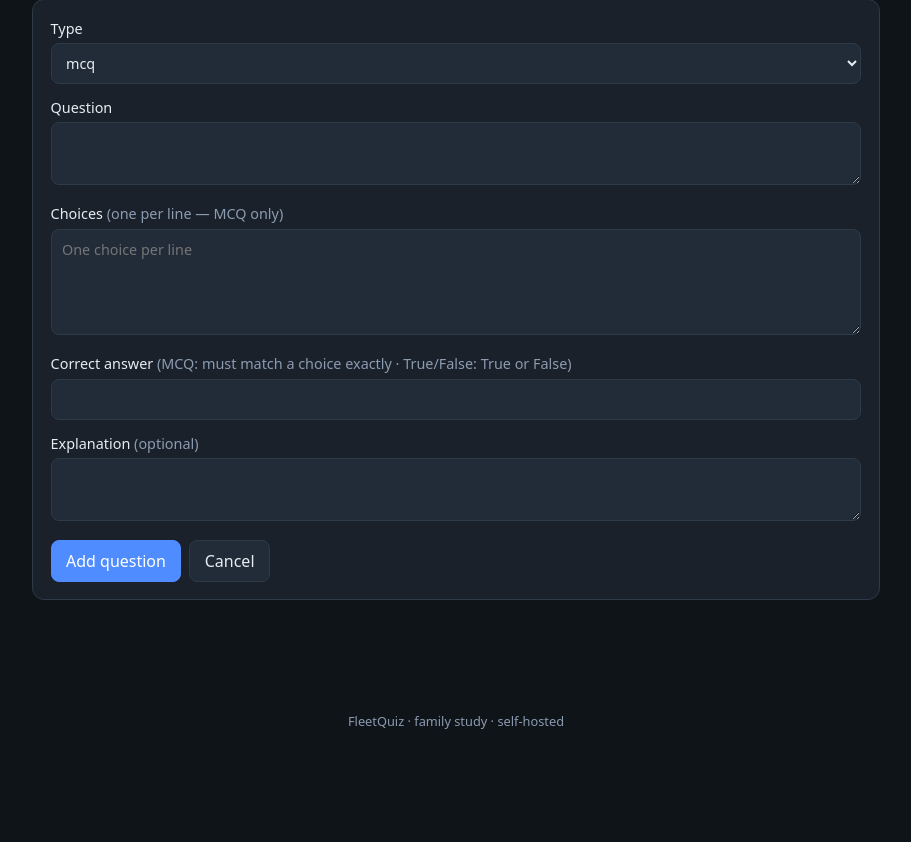
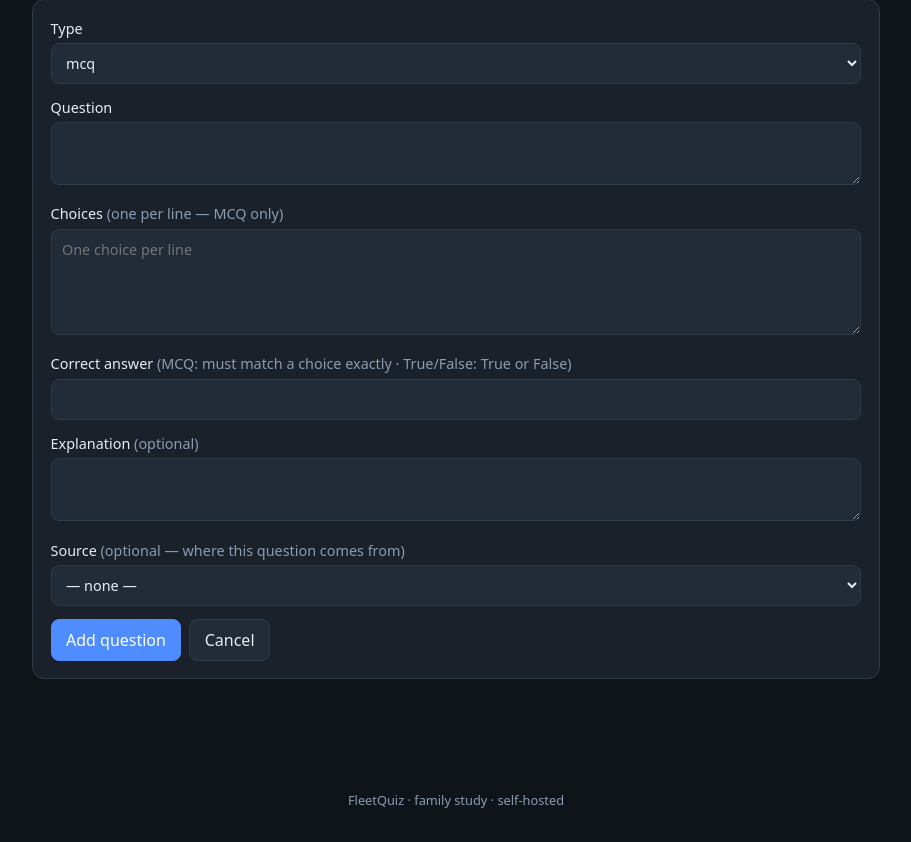
Before and after one commit to bravosierra99/llm_quiz_server, a FastAPI app: template app/templates/question_edit.html in a window 1280 px wide. Shown: the part 178-1020 px from the top of the page, without its empty margins (184-1095 px from the left). Before the commit the page ends 907 px from the top, so only its background shows below. Run offline with FastAPI, Linux system fonts and the light colour scheme; the template is opened without the code that fills it, so the values that code supplies are empty; parts of the project's set-up code (start-up, migrations or seed data) failed here and were passed over; some libraries are stand-ins or nearby versions.

Commit message:
Add source/provenance tracking for questions
Every question can now be traced back to the reference material it came from.

- New `sources` table (per subject): pasted text, an uploaded file saved on the
  /data volume, or a URL. Questions gain a nullable `source_id`
  (ON DELETE SET NULL — deleting a source never deletes questions).
- PDFs and plain-text/Markdown uploads are parsed once (pypdf) and the extracted
  text is cached, so it can feed AI generation; URLs are stored as links only
  (not fetched). Unknown file types are still stored and downloadable.
- AI generation: pick an existing source, upload a file, or paste text — the
  material is saved as a source and linked to every question it produces
  (threaded through the review/save step).
- Manual question form gets an optional source picker.
- Provenance is shown where you curate: the chapter question list, the Analytics
  struggle table (with link), and it's passed into the AI-review prompt.
  A /sources/{id} route downloads files, opens URLs, or shows pasted text.
- Migration: idempotent ALTER adds questions.source_id on existing DBs;
  SOURCES_DIR is created next to the DB.

Verified: real PDF + Markdown text extraction, file save/download, URL redirect,
text view, generation + manual linking, analytics rendering, and ON DELETE SET
NULL firing on the ALTER-added column (plus idempotent re-init).

Co-Authored-By: Claude Opus 4.8 <noreply@anthropic.com>

```diff
--- a/app/ai.py
+++ b/app/ai.py
@@ -226,9 +226,10 @@ def review_results(weak_rows):
                                     "Come back once there's more quiz history.", "error": ""}
     lines = []
     for r in weak_rows:
+        src = f' [source: {r["source_label"]}]' if r.get("source_label") else ""
         lines.append(
             f'- [{r["chapter"]}] {r["type"]} — {r["correct"]}/{r["attempts"]} correct '
-            f'({r["pct"]}%): "{r["prompt"]}" (answer key: "{r["answer"]}")'
+            f'({r["pct"]}%): "{r["prompt"]}" (answer key: "{r["answer"]}"){src}'
         )
     user_prompt = "These questions are missed most often:\n\n" + "\n".join(lines)
     messages = [
--- a/app/main.py
+++ b/app/main.py
@@ -7,12 +7,12 @@ on any device with no build step. Routes are grouped: identity, library
 import json
 import os
 
-from fastapi import FastAPI, Form, Request
-from fastapi.responses import HTMLResponse, RedirectResponse
+from fastapi import FastAPI, File, Form, Request, UploadFile
+from fastapi.responses import FileResponse, HTMLResponse, PlainTextResponse, RedirectResponse
 from fastapi.staticfiles import StaticFiles
 from fastapi.templating import Jinja2Templates
 
-from . import ai, auth, scheduler
+from . import ai, auth, scheduler, sources
 from .db import get_conn, init_db, jloads
 
 BASE_DIR = os.path.dirname(__file__)
@@ -138,7 +138,9 @@ def view_subject(request: Request, subject_id: int):
         """, (subject_id,))]
         for c in chapters:
             c["progress"] = scheduler.chapter_progress(conn, user["id"], c["id"])
-    return render(request, "subject.html", subject=dict(subject), chapters=chapters)
+        source_list = sources.list_for_subject(conn, subject_id)
+    return render(request, "subject.html", subject=dict(subject), chapters=chapters,
+                  sources=source_list, is_admin=bool(user.get("is_admin")))
 
 
 @app.post("/subjects/{subject_id}/chapters")
@@ -174,10 +176,18 @@ def view_chapter(request: Request, chapter_id: int):
         """, (chapter_id,)).fetchone()
         if not chapter:
             return RedirectResponse("/", status_code=303)
-        questions = [dict(r) for r in conn.execute(
-            "SELECT * FROM questions WHERE chapter_id = ? ORDER BY id", (chapter_id,))]
+        questions = [dict(r) for r in conn.execute("""
+            SELECT q.*, src.title AS source_title, src.kind AS source_kind,
+                   src.filename AS source_filename, src.url AS source_url
+            FROM questions q LEFT JOIN sources src ON q.source_id = src.id
+            WHERE q.chapter_id = ? ORDER BY q.id
+        """, (chapter_id,))]
     for q in questions:
         q["choices"] = jloads(q["choices"])
+        q["source_label"] = sources.label(
+            {"kind": q["source_kind"], "title": q["source_title"],
+             "filename": q["source_filename"], "url": q["source_url"]}
+        ) if q["source_id"] else ""
     return render(request, "chapter.html", chapter=dict(chapter), questions=questions)
 
 
@@ -193,6 +203,65 @@ def delete_chapter(request: Request, chapter_id: int):
 
 
 # --------------------------------------------------------------------------
+# Reference material (sources) — provenance a question can be traced back to
+# --------------------------------------------------------------------------
+@app.post("/subjects/{subject_id}/sources")
+async def add_source(request: Request, subject_id: int):
+    _, redirect = require_admin(request)
+    if redirect:
+        return redirect
+    form = await request.form()
+    title = (form.get("title") or "").strip()
+    url = (form.get("url") or "").strip()
+    content = (form.get("content") or "").strip()
+    upload = form.get("file")
+    with get_conn() as conn:
+        # Priority: an uploaded file, else a URL, else pasted text.
+        if upload is not None and getattr(upload, "filename", ""):
+            data = await upload.read()
+            if data:
+                sources.save_file(conn, subject_id, title, upload.filename, data)
+        elif url:
+            sources.create_url(conn, subject_id, title, url)
+        elif content:
+            sources.create_text(conn, subject_id, title, content)
+    return RedirectResponse(f"/subjects/{subject_id}", status_code=303)
+
+
+@app.post("/sources/{source_id}/delete")
+def delete_source(request: Request, source_id: int):
+    _, redirect = require_admin(request)
+    if redirect:
+        return redirect
+    with get_conn() as conn:
+        src = sources.get(conn, source_id)
+        sources.delete(conn, source_id)
+    dest = f"/subjects/{src['subject_id']}" if src and src["subject_id"] else "/"
+    return RedirectResponse(dest, status_code=303)
+
+
+@app.get("/sources/{source_id}")
+def view_source(request: Request, source_id: int):
+    user, redirect = require_user(request)
+    if redirect:
+        return redirect
+    with get_conn() as conn:
+        src = sources.get(conn, source_id)
+    if not src:
+        return RedirectResponse("/", status_code=303)
+    if src["kind"] == "url":
+        return RedirectResponse(src["url"], status_code=303)
+    if src["kind"] == "file" and src["file_path"] and os.path.exists(src["file_path"]):
+        # Serve by the path stored in the DB (never a user-supplied path).
+        # Display inline (PDFs/text render in the browser tab) rather than forcing
+        # a download — the point is to eyeball the source while troubleshooting.
+        return FileResponse(src["file_path"], content_disposition_type="inline",
+                            filename=src["filename"] or "source")
+    # Pasted text, or a file whose bytes are gone — show whatever text we have.
+    return PlainTextResponse(src["content"] or "(no content)")
+
+
+# --------------------------------------------------------------------------
 # Manual question CRUD  (the LLM-free path — also the app's test path)
 # --------------------------------------------------------------------------
 @app.get("/chapters/{chapter_id}/questions/new", response_class=HTMLResponse)
@@ -202,7 +271,8 @@ def new_question(request: Request, chapter_id: int):
         return redirect
     with get_conn() as conn:
         chapter = conn.execute("SELECT * FROM chapters WHERE id = ?", (chapter_id,)).fetchone()
-    return render(request, "question_edit.html", chapter=dict(chapter), q=None)
+        source_list = sources.list_for_subject(conn, chapter["subject_id"])
+    return render(request, "question_edit.html", chapter=dict(chapter), q=None, sources=source_list)
 
 
 @app.get("/questions/{question_id}/edit", response_class=HTMLResponse)
@@ -215,9 +285,10 @@ def edit_question(request: Request, question_id: int):
         if not q:
             return RedirectResponse("/", status_code=303)
         chapter = conn.execute("SELECT * FROM chapters WHERE id = ?", (q["chapter_id"],)).fetchone()
+        source_list = sources.list_for_subject(conn, chapter["subject_id"])
     q = dict(q)
     q["choices"] = jloads(q["choices"])
-    return render(request, "question_edit.html", chapter=dict(chapter), q=q)
+    return render(request, "question_edit.html", chapter=dict(chapter), q=q, sources=source_list)
 
 
 def _parse_question_form(qtype, prompt, choices_text, answer, explanation):
@@ -233,28 +304,32 @@ def _parse_question_form(qtype, prompt, choices_text, answer, explanation):
 @app.post("/chapters/{chapter_id}/questions")
 def save_new_question(request: Request, chapter_id: int, type: str = Form(...),
                       prompt: str = Form(...), choices: str = Form(""),
-                      answer: str = Form(...), explanation: str = Form("")):
+                      answer: str = Form(...), explanation: str = Form(""),
+                      source_id: str = Form("")):
     _, redirect = require_admin(request)
     if redirect:
         return redirect
     p, ch, a, e = _parse_question_form(type, prompt, choices, answer, explanation)
+    sid = int(source_id) if source_id.isdigit() else None
     with get_conn() as conn:
-        conn.execute("""INSERT INTO questions (chapter_id, type, prompt, choices, answer, explanation)
-                        VALUES (?, ?, ?, ?, ?, ?)""", (chapter_id, type, p, ch, a, e))
+        conn.execute("""INSERT INTO questions (chapter_id, type, prompt, choices, answer, explanation, source_id)
+                        VALUES (?, ?, ?, ?, ?, ?, ?)""", (chapter_id, type, p, ch, a, e, sid))
     return RedirectResponse(f"/chapters/{chapter_id}", status_code=303)
 
 
 @app.post("/questions/{question_id}")
 def update_question(request: Request, question_id: int, type: str = Form(...),
                     prompt: str = Form(...), choices: str = Form(""),
-                    answer: str = Form(...), explanation: str = Form("")):
+                    answer: str = Form(...), explanation: str = Form(""),
+                    source_id: str = Form("")):
     _, redirect = require_admin(request)
     if redirect:
         return redirect
     p, ch, a, e = _parse_question_form(type, prompt, choices, answer, explanation)
+    sid = int(source_id) if source_id.isdigit() else None
     with get_conn() as conn:
-        conn.execute("""UPDATE questions SET type=?, prompt=?, choices=?, answer=?, explanation=?
-                        WHERE id=?""", (type, p, ch, a, e, question_id))
+        conn.execute("""UPDATE questions SET type=?, prompt=?, choices=?, answer=?, explanation=?, source_id=?
+                        WHERE id=?""", (type, p, ch, a, e, sid, question_id))
         cid = conn.execute("SELECT chapter_id FROM questions WHERE id = ?", (question_id,)).fetchone()
     return RedirectResponse(f"/chapters/{cid['chapter_id']}", status_code=303)
 
@@ -280,22 +355,48 @@ def generate_form(request: Request, chapter_id: int):
         return redirect
     with get_conn() as conn:
         chapter = conn.execute("SELECT * FROM chapters WHERE id = ?", (chapter_id,)).fetchone()
+        source_list = sources.list_for_subject(conn, chapter["subject_id"])
     return render(request, "generate.html", chapter=dict(chapter),
-                  ai_base=ai.AI_BASE_URL, ai_model=ai.AI_MODEL)
+                  ai_base=ai.AI_BASE_URL, ai_model=ai.AI_MODEL, sources=source_list)
 
 
 @app.post("/chapters/{chapter_id}/generate", response_class=HTMLResponse)
-def generate_run(request: Request, chapter_id: int, mode: str = Form("topic"),
-                 topic: str = Form(""), source_text: str = Form(""),
-                 num_questions: int = Form(8), difficulty: str = Form("medium"),
-                 types: list[str] = Form(default=["mcq", "truefalse", "short"])):
+async def generate_run(request: Request, chapter_id: int):
     user, redirect = require_admin(request)
     if redirect:
         return redirect
+    form = await request.form()
+    mode = form.get("mode", "topic")
+    topic = form.get("topic", "")
+    num_questions = int(form.get("num_questions") or 8)
+    difficulty = form.get("difficulty", "medium")
+    types = form.getlist("types") or ["mcq", "truefalse", "short"]
+
+    # In source mode, resolve the source the questions are drawn from — an
+    # existing one, an inline upload, or pasted text — and save it so every
+    # generated question keeps a traceable link to its material.
+    source_id, source_text = None, ""
+    with get_conn() as conn:
+        chapter = dict(conn.execute("SELECT * FROM chapters WHERE id = ?", (chapter_id,)).fetchone())
+        if mode == "source":
+            existing = form.get("existing_source_id", "")
+            upload = form.get("source_file")
+            pasted = (form.get("source_text") or "").strip()
+            title = (form.get("source_title") or "").strip()
+            if existing.isdigit():
+                src = sources.get(conn, int(existing))
+                if src:
+                    source_id, source_text = src["id"], sources.text_for_generation(src)
+            elif upload is not None and getattr(upload, "filename", ""):
+                data = await upload.read()
+                source_id = sources.save_file(conn, chapter["subject_id"], title, upload.filename, data)
+                source_text = sources.text_for_generation(sources.get(conn, source_id))
+            elif pasted:
+                source_id = sources.create_text(conn, chapter["subject_id"], title, pasted)
+                source_text = pasted
+    # AI call is slow — do it outside the DB connection.
     result = ai.generate_questions(mode, topic, source_text, num_questions, difficulty, types)
-    with get_conn() as conn:
-        chapter = conn.execute("SELECT * FROM chapters WHERE id = ?", (chapter_id,)).fetchone()
-    return render(request, "review.html", chapter=dict(chapter), result=result)
+    return render(request, "review.html", chapter=chapter, result=result, source_id=source_id)
 
 
 @app.post("/chapters/{chapter_id}/generate/save")
@@ -307,6 +408,8 @@ async def generate_save(request: Request, chapter_id: int):
         return redirect
     form = await request.form()
     n = int(form.get("count", 0))
+    sid_raw = form.get("source_id", "")
+    sid = int(sid_raw) if sid_raw.isdigit() else None
     saved = 0
     with get_conn() as conn:
         for i in range(n):
@@ -324,9 +427,9 @@ async def generate_save(request: Request, chapter_id: int):
             elif qtype == "short":
                 choices = []
             explanation = (form.get(f"explanation_{i}") or "").strip()
-            conn.execute("""INSERT INTO questions (chapter_id, type, prompt, choices, answer, explanation)
-                            VALUES (?, ?, ?, ?, ?, ?)""",
-                         (chapter_id, qtype, prompt, json.dumps(choices), answer, explanation))
+            conn.execute("""INSERT INTO questions (chapter_id, type, prompt, choices, answer, explanation, source_id)
+                            VALUES (?, ?, ?, ?, ?, ?, ?)""",
+                         (chapter_id, qtype, prompt, json.dumps(choices), answer, explanation, sid))
             saved += 1
     return RedirectResponse(f"/chapters/{chapter_id}?saved={saved}", status_code=303)
 
@@ -523,15 +626,23 @@ def _question_stats(conn):
         SELECT s.name AS subject, s.id AS subject_id,
                c.name AS chapter, c.id AS chapter_id, c.position AS cpos,
                q.id AS qid, q.prompt AS prompt, q.type AS type, q.answer AS answer,
+               q.source_id AS source_id, src.title AS source_title, src.kind AS source_kind,
+               src.filename AS source_filename, src.url AS source_url,
                COUNT(a.id) AS attempts,
                COALESCE(SUM(a.is_correct), 0) AS correct
         FROM questions q
         JOIN chapters c ON q.chapter_id = c.id
         JOIN subjects s ON c.subject_id = s.id
         LEFT JOIN answers a ON a.question_id = q.id
+        LEFT JOIN sources src ON q.source_id = src.id
         GROUP BY q.id
         ORDER BY s.name, c.position, c.id, q.id
     """)]
+    for r in rows:
+        r["source_label"] = sources.label(
+            {"kind": r["source_kind"], "title": r["source_title"],
+             "filename": r["source_filename"], "url": r["source_url"]}
+        ) if r["source_id"] else ""
     for r in rows:
         r["pct"] = round(100 * r["correct"] / r["attempts"]) if r["attempts"] else None
         # "Weak" = enough data to trust, and missed more often than not.
--- a/app/templates/analytics.html
+++ b/app/templates/analytics.html
@@ -16,12 +16,13 @@ already uses each person's recall to decide what to show next — this page is f
   <p class="muted">Questions answered at least 3 times and correct less than 60% of the time.</p>
   {% if weak %}
   <table class="data">
-    <tr><th>Chapter</th><th>Question</th><th>Type</th><th>Correct</th></tr>
+    <tr><th>Chapter</th><th>Question</th><th>Type</th><th>Source</th><th>Correct</th></tr>
     {% for q in weak %}
     <tr>
       <td class="muted">{{ q.chapter }}</td>
       <td><a href="/questions/{{ q.qid }}/edit">{{ q.prompt }}</a></td>
       <td><span class="pill type-{{ q.type }}">{{ q.type }}</span></td>
+      <td>{% if q.source_id %}<a href="/sources/{{ q.source_id }}" target="_blank">{{ q.source_label }}</a>{% else %}<span class="muted">—</span>{% endif %}</td>
       <td><strong>{{ q.pct }}%</strong> <span class="muted">({{ q.correct }}/{{ q.attempts }})</span></td>
     </tr>
     {% endfor %}
--- a/app/templates/chapter.html
+++ b/app/templates/chapter.html
@@ -39,6 +39,7 @@
     <p class="answer"><strong>Answer:</strong> {{ q.answer }}</p>
     {% endif %}
     {% if q.explanation %}<p class="muted explanation">{{ q.explanation }}</p>{% endif %}
+    {% if q.source_id %}<p class="muted small">📎 Source: <a href="/sources/{{ q.source_id }}" target="_blank">{{ q.source_label }}</a></p>{% endif %}
   </li>
   {% endfor %}
 </ol>
--- a/app/templates/question_edit.html
+++ b/app/templates/question_edit.html
@@ -32,6 +32,15 @@
     <textarea name="explanation" rows="2">{{ q.explanation if q else '' }}</textarea>
   </label>
 
+  <label>Source <span class="muted">(optional — where this question comes from)</span>
+    <select name="source_id">
+      <option value="">— none —</option>
+      {% for s in sources %}
+      <option value="{{ s.id }}" {{ 'selected' if q and q.source_id == s.id else '' }}>{{ s.title }}</option>
+      {% endfor %}
+    </select>
+  </label>
+
   <div class="actions">
     <button type="submit" class="primary">{{ 'Save changes' if q else 'Add question' }}</button>
     <a class="btn" href="/chapters/{{ chapter.id }}">Cancel</a>
--- a/app/templates/review.html
+++ b/app/templates/review.html
@@ -16,6 +16,7 @@
 <p>Uncheck any you don't want, edit anything that's off, then save.</p>
 <form method="post" action="/chapters/{{ chapter.id }}/generate/save">
   <input type="hidden" name="count" value="{{ result.questions|length }}">
+  {% if source_id %}<input type="hidden" name="source_id" value="{{ source_id }}">{% endif %}
   {% for q in result.questions %}
   <div class="card review-q">
     <div class="row-between">
--- a/requirements.txt
+++ b/requirements.txt
@@ -4,3 +4,4 @@ jinja2==3.1.5
 python-multipart==0.0.20
 httpx==0.28.1
 itsdangerous==2.2.0
+pypdf==5.1.0
```
Also changed, not shown: app/db.py (+31 -0 lines), app/sources.py (added, +116 -0 lines), app/templates/generate.html (+26 -5 lines), app/templates/subject.html (+53 -0 lines), README.md.
